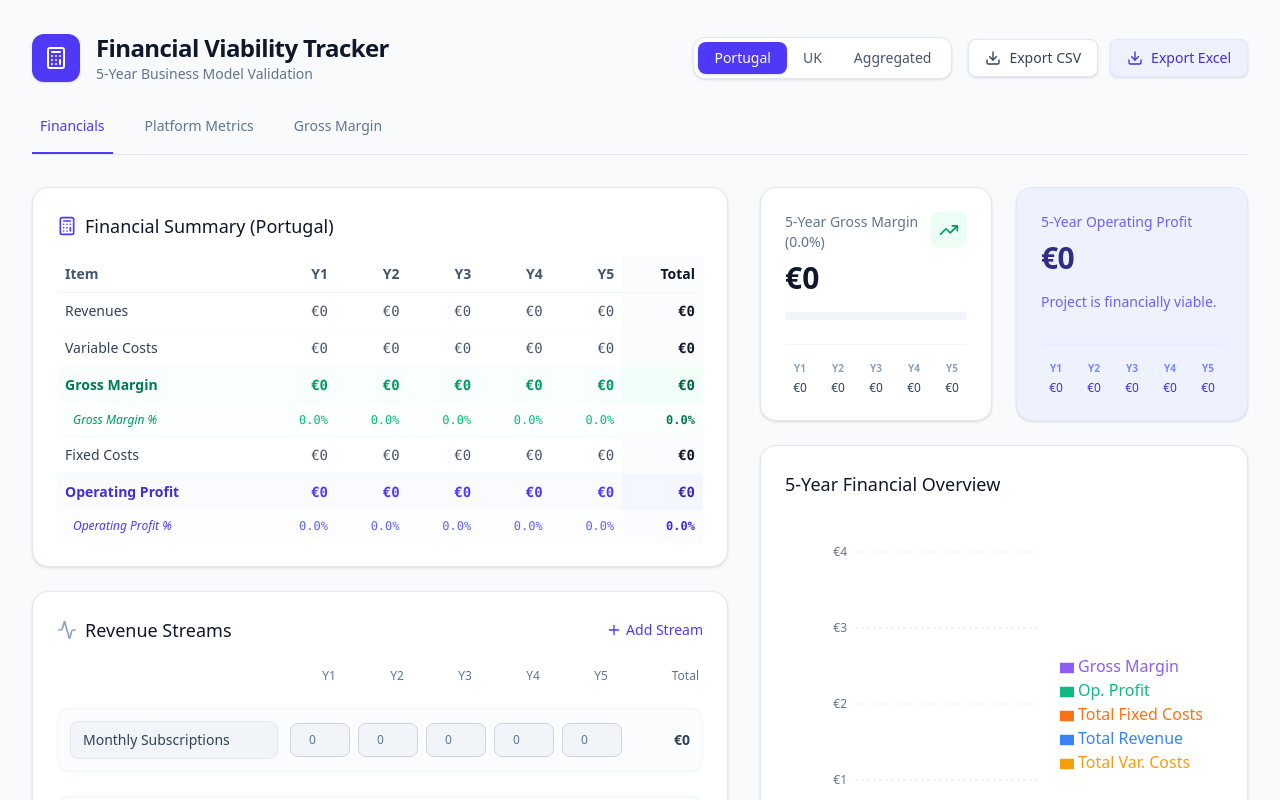
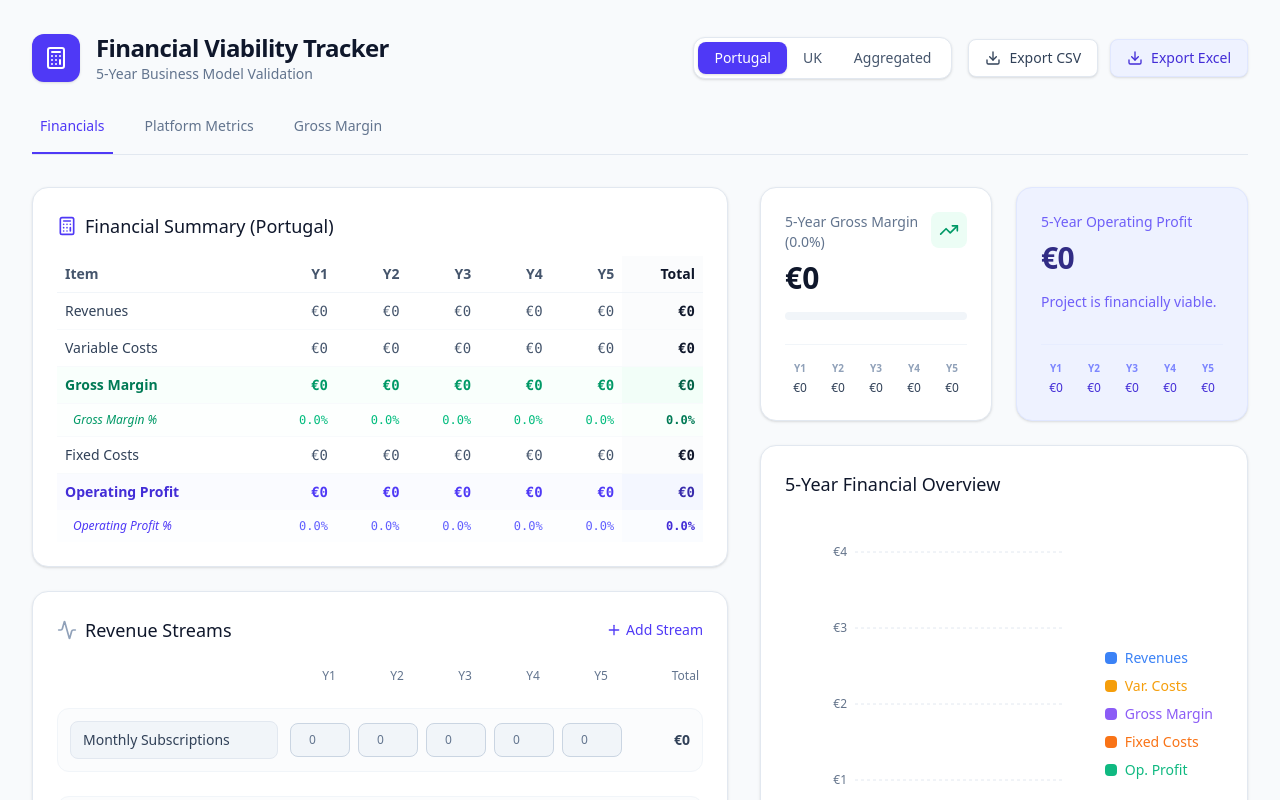
Before and after one commit to hlx-collab/Business-Project-The-Lisbon-MBA, a React (Vite) app: page / in a window 1280 px wide. Shown: the top 800 px of the page. Built offline with nearby package versions, Linux system fonts and the light colour scheme.

Commit message:
feat: Improve chart labels and tooltip formatting
Shortens chart axis labels for better readability and updates the tooltip to highlight negative values in red, improving data interpretation.

```diff
--- a/src/App.tsx
+++ b/src/App.tsx
@@ -386,17 +386,17 @@ export default function App() {
 
   const chartData = [...years.map(y => ({
     name: `Year ${y + 1}`,
-    'Total Revenue': totalRevenueByYear[y],
-    'Total Var. Costs': totalVarCostsByYear[y],
+    'Revenues': totalRevenueByYear[y],
+    'Var. Costs': totalVarCostsByYear[y],
     'Gross Margin': grossMarginByYear[y],
-    'Total Fixed Costs': totalFixedCostsByYear[y],
+    'Fixed Costs': totalFixedCostsByYear[y],
     'Op. Profit': opProfitByYear[y]
   })), {
     name: 'Total',
-    'Total Revenue': totalRevenue,
-    'Total Var. Costs': totalVariableCosts,
+    'Revenues': totalRevenue,
+    'Var. Costs': totalVariableCosts,
     'Gross Margin': grossMargin,
-    'Total Fixed Costs': fixedCosts,
+    'Fixed Costs': fixedCosts,
     'Op. Profit': operatingProfit
   }];
 
@@ -577,7 +577,7 @@ export default function App() {
       <text
         x={x + width / 2}
         y={yPos}
-        fill="#1e293b"
+        fill={isNegative ? "#ef4444" : "#1e293b"}
         textAnchor="middle"
         dominantBaseline="middle"
         fontSize={10}
@@ -665,13 +665,13 @@ export default function App() {
                     type="number"
                     value={stream.amounts[y]}
                     onChange={(e) => updateStreamAmount(streams, stream.id, y, e.target.value ? Number(e.target.value) : '', stateKey)}
-                    className={`block w-full px-1 py-2 border border-slate-300 rounded-lg focus:ring-indigo-500 focus:border-indigo-500 text-xs text-center transition-colors ${(stream.isCalculated || isReadOnly) ? 'bg-slate-100 text-slate-500 cursor-not-allowed' : ''}`}
+                    className={`block w-full px-1 py-2 border border-slate-300 rounded-lg focus:ring-indigo-500 focus:border-indigo-500 text-xs text-center transition-colors ${(stream.isCalculated || isReadOnly) ? 'bg-slate-100 text-slate-500 cursor-not-allowed' : ''} ${Number(stream.amounts[y]) < 0 ? 'text-red-600' : ''}`}
                     placeholder="0"
                     disabled={stream.isCalculated || isReadOnly}
                   />
                 </div>
               ))}
-              <div className="flex items-center justify-end text-sm font-semibold text-slate-700 truncate">
+              <div className={`flex items-center justify-end text-sm font-semibold truncate ${getStreamTotal(stream) >= 0 ? 'text-slate-700' : 'text-red-600'}`}>
                 {formatValue(getStreamTotal(stream))}
               </div>
             </div>
@@ -682,11 +682,11 @@ export default function App() {
         <div className="flex-1 text-sm font-medium text-slate-500">Total {title}</div>
         <div className="grid grid-cols-6 gap-2 w-full sm:max-w-[400px]">
           {years.map(y => (
-            <div key={y} className="text-center text-xs font-semibold text-slate-700 truncate">
+            <div key={y} className={`text-center text-xs font-semibold truncate ${totalsByYear[y] >= 0 ? 'text-slate-700' : 'text-red-600'}`}>
               {formatValue(totalsByYear[y])}
             </div>
           ))}
-          <div className="flex items-center justify-end text-sm font-bold text-slate-900 truncate">
+          <div className={`flex items-center justify-end text-sm font-bold truncate ${total >= 0 ? 'text-slate-900' : 'text-red-700'}`}>
             {formatValue(total)}
           </div>
         </div>
@@ -799,23 +799,27 @@ export default function App() {
                       <tr className="border-b border-slate-50">
                         <td className="py-2 px-2 font-medium text-slate-700">Revenues</td>
                         {years.map(y => (
-                          <td key={y} className="text-right py-2 px-2 text-slate-600 font-mono">{formatCurrency(totalRevenueByYear[y])}</td>
+                          <td key={y} className={`text-right py-2 px-2 font-mono ${totalRevenueByYear[y] >= 0 ? 'text-slate-600' : 'text-red-600'}`}>{formatCurrency(totalRevenueByYear[y])}</td>
                         ))}
-                        <td className="text-right py-2 px-2 font-bold text-slate-900 bg-slate-50/50 font-mono">{formatCurrency(totalRevenue)}</td>
+                        <td className={`text-right py-2 px-2 font-bold bg-slate-50/50 font-mono ${totalRevenue >= 0 ? 'text-slate-900' : 'text-red-900'}`}>{formatCurrency(totalRevenue)}</td>
                       </tr>
                       <tr className="border-b border-slate-50">
                         <td className="py-2 px-2 font-medium text-slate-700">Variable Costs</td>
                         {years.map(y => (
-                          <td key={y} className="text-right py-2 px-2 text-slate-600 font-mono">{formatCurrency(totalVarCostsByYear[y])}</td>
+                          <td key={y} className={`text-right py-2 px-2 font-mono ${totalVarCostsByYear[y] >= 0 ? 'text-slate-600' : 'text-red-600'}`}>{formatCurrency(totalVarCostsByYear[y])}</td>
                         ))}
-                        <td className="text-right py-2 px-2 font-bold text-slate-900 bg-slate-50/50 font-mono">{formatCurrency(totalVariableCosts)}</td>
+                        <td className={`text-right py-2 px-2 font-bold bg-slate-50/50 font-mono ${totalVariableCosts >= 0 ? 'text-slate-900' : 'text-red-900'}`}>{formatCurrency(totalVariableCosts)}</td>
                       </tr>
                       <tr className="border-b border-slate-50 bg-emerald-50/30">
                         <td className="py-2 px-2 font-semibold text-emerald-700">Gross Margin</td>
                         {years.map(y => (
-                          <td key={y} className="text-right py-2 px-2 text-emerald-600 font-bold font-mono">{formatCurrency(grossMarginByYear[y])}</td>
+                          <td key={y} className={`text-right py-2 px-2 font-bold font-mono ${grossMarginByYear[y] >= 0 ? 'text-emerald-600' : 'text-red-600'}`}>
+                            {formatCurrency(grossMarginByYear[y])}
+                          </td>
                         ))}
-                        <td className="text-right py-2 px-2 font-bold text-emerald-800 bg-emerald-50/50 font-mono">{formatCurrency(grossMargin)}</td>
+                        <td className={`text-right py-2 px-2 font-bold bg-emerald-50/50 font-mono ${grossMargin >= 0 ? 'text-emerald-800' : 'text-red-800'}`}>
+                          {formatCurrency(grossMargin)}
+                        </td>
                       </tr>
                       <tr className="border-b border-slate-50 bg-emerald-50/10">
                         <td className="py-2 px-2 text-xs font-medium text-emerald-600 italic pl-4">Gross Margin %</td>
@@ -827,9 +831,9 @@ export default function App() {
                       <tr className="border-b border-slate-50">
                         <td className="py-2 px-2 font-medium text-slate-700">Fixed Costs</td>
                         {years.map(y => (
-                          <td key={y} className="text-right py-2 px-2 text-slate-600 font-mono">{formatCurrency(totalFixedCostsByYear[y])}</td>
+                          <td key={y} className={`text-right py-2 px-2 font-mono ${totalFixedCostsByYear[y] >= 0 ? 'text-slate-600' : 'text-red-600'}`}>{formatCurrency(totalFixedCostsByYear[y])}</td>
                         ))}
-                        <td className="text-right py-2 px-2 font-bold text-slate-900 bg-slate-50/50 font-mono">{formatCurrency(fixedCosts)}</td>
+                        <td className={`text-right py-2 px-2 font-bold bg-slate-50/50 font-mono ${fixedCosts >= 0 ? 'text-slate-900' : 'text-red-900'}`}>{formatCurrency(fixedCosts)}</td>
                       </tr>
                       <tr className="bg-indigo-50/30">
                         <td className="py-2 px-2 font-semibold text-indigo-700">Operating Profit</td>
@@ -871,7 +875,7 @@ export default function App() {
                   <div className="flex justify-between items-start">
                     <div>
                       <p className="text-sm font-medium text-slate-500">5-Year Gross Margin ({calculatedMarginPercent.toFixed(1)}%)</p>
-                      <p className="mt-2 text-3xl font-semibold text-slate-900">
+                      <p className={`mt-2 text-3xl font-semibold ${grossMargin >= 0 ? 'text-slate-900' : 'text-red-600'}`}>
                         {formatCurrency(grossMargin)}
                       </p>
                     </div>
@@ -886,7 +890,9 @@ export default function App() {
                     {years.map(y => (
                       <div key={y} className="text-center">
                         <div className="text-[10px] text-slate-400 uppercase font-semibold">Y{y+1}</div>
-                        <div className="text-xs font-medium text-slate-700 mt-1">{formatCurrency(grossMarginByYear[y])}</div>
+                        <div className={`text-xs font-medium mt-1 ${grossMarginByYear[y] >= 0 ? 'text-slate-700' : 'text-red-600'}`}>
+                          {formatCurrency(grossMarginByYear[y])}
+                        </div>
                       </div>
                     ))}
                   </div>
@@ -912,8 +918,8 @@ export default function App() {
                 <div className={`mt-6 grid grid-cols-5 gap-2 pt-4 border-t ${operatingProfit >= 0 ? 'border-indigo-100/50' : 'border-red-100/50'}`}>
                   {years.map(y => (
                     <div key={y} className="text-center">
-                      <div className={`text-[10px] uppercase font-semibold ${operatingProfit >= 0 ? 'text-indigo-400' : 'text-red-400'}`}>Y{y+1}</div>
-                      <div className={`text-xs font-medium mt-1 ${operatingProfit >= 0 ? 'text-indigo-700' : 'text-red-700'}`}>{formatCurrency(opProfitByYear[y])}</div>
+                      <div className={`text-[10px] uppercase font-semibold ${opProfitByYear[y] >= 0 ? 'text-indigo-400' : 'text-red-400'}`}>Y{y+1}</div>
+                      <div className={`text-xs font-medium mt-1 ${opProfitByYear[y] >= 0 ? 'text-indigo-700' : 'text-red-700'}`}>{formatCurrency(opProfitByYear[y])}</div>
                     </div>
                   ))}
                 </div>
@@ -953,18 +959,34 @@ export default function App() {
                       verticalAlign="middle"
                       align="right"
                       wrapperStyle={{ paddingLeft: '20px' }}
+                      content={(props) => {
+                        const { payload } = props;
+                        const order = ['Revenues', 'Var. Costs', 'Gross Margin', 'Fixed Costs', 'Op. Profit'];
+                        const sortedPayload = order.map(name => payload?.find((p: any) => p.value === name)).filter(Boolean);
+
+                        return (
+                          <div className="flex flex-col space-y-2 pl-5">
+                            {sortedPayload.map((entry: any, index: number) => (
+                              <div key={`item-${index}`} className="flex items-center space-x-2">
+                                <div className="w-3 h-3 rounded-sm" style={{ backgroundColor: entry.color }}></div>
+                                <span className="text-sm font-medium" style={{ color: entry.color }}>{entry.value}</span>
+                              </div>
+                            ))}
+                          </div>
+                        );
+                      }}
                     />
-                    <Bar dataKey="Total Revenue" fill="#3b82f6">
-                      <LabelList dataKey="Total Revenue" content={renderCustomBarLabel} />
+                    <Bar dataKey="Revenues" fill="#3b82f6">
+                      <LabelList dataKey="Revenues" content={renderCustomBarLabel} />
                     </Bar>
-                    <Bar dataKey="Total Var. Costs" fill="#f59e0b">
-                      <LabelList dataKey="Total Var. Costs" content={renderCustomBarLabel} />
+                    <Bar dataKey="Var. Costs" fill="#f59e0b">
+                      <LabelList dataKey="Var. Costs" content={renderCustomBarLabel} />
                     </Bar>
                     <Bar dataKey="Gross Margin" fill="#8b5cf6">
                       <LabelList dataKey="Gross Margin" content={renderCustomBarLabel} />
                     </Bar>
-                    <Bar dataKey="Total Fixed Costs" fill="#f97316">
-                      <LabelList dataKey="Total Fixed Costs" content={renderCustomBarLabel} />
+                    <Bar dataKey="Fixed Costs" fill="#f97316">
+                      <LabelList dataKey="Fixed Costs" content={renderCustomBarLabel} />
                     </Bar>
                     <Bar dataKey="Op. Profit" fill={operatingProfit >= 0 ? '#10b981' : '#ef4444'}>
                       <LabelList dataKey="Op. Profit" content={renderCustomBarLabel} />
```
